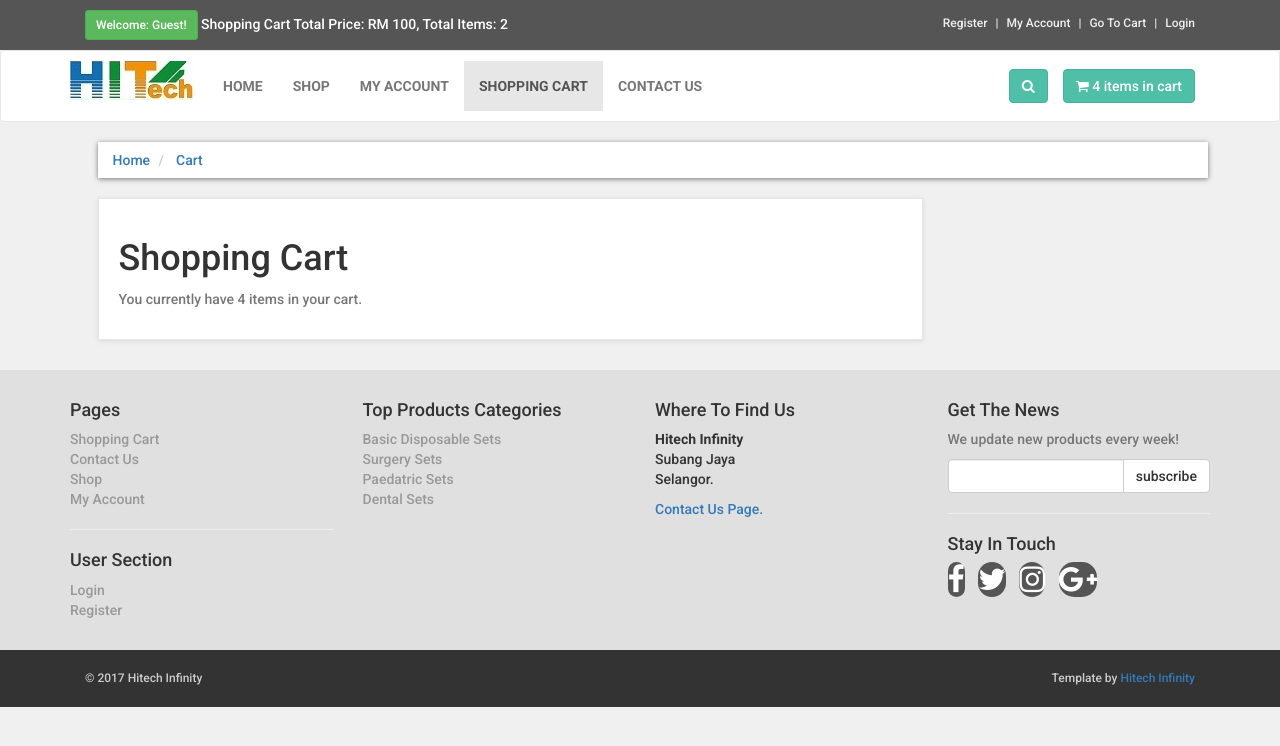
After one commit to sharvinbala/e-commerce, a PHP site: page /cart.php in a window 1280 px wide. The commit adds this page. Shown: the top 746 px of the page. Run offline with PHP 8.4, Linux system fonts and the light colour scheme.

Commit message:
created cart.php

```diff
--- /dev/null
+++ b/cart.php
@@ -0,0 +1,181 @@
+<!DOCTYPE html>
+<html>
+<head>
+<title>Hitech Infinity</title>
+
+<link href="http://fonts.googleapis.com/css?family=Roboto:500,500,700,300,100" rel="stylesheet">
+<link href="styles/bootstrap.min.css" rel="stylesheet">
+<link href="styles/style.css" rel="stylesheet">
+<link href="font-awesome/css/font-awesome.min.css" rel="stylesheet">
+</head>
+
+<body>
+<div id="top"><!--top starts -->
+	<div class="container"> <!--Container starts -->
+		<div class ="col-md-6 offer"> <!-- col md 6 offer starts -->
+			<a href="#" class="btn btn-success btn-sm">
+			Welcome: Guest!
+			</a>
+
+			<a href="#">
+			Shopping Cart Total Price: RM 100, Total Items: 2
+			</a>
+
+				</div><!--col md 6 offer ends -->
+				<div class="col-md-6"> <!--col-md-6 starts -->
+				<ul class="menu"><!--menu starts -->
+					<li>
+						<a href="customer_register.php">
+							Register
+						</a>
+					</li>
+
+					<li>
+						<a href="checkout.php">
+							My Account
+						</a>
+					</li>
+
+					<li>
+						<a href="cart.php">
+							Go To Cart
+						</a>
+					</li>
+
+					<li>
+						<a href="checkout.php">
+							Login
+						</a>
+					</li>
+
+				</ul><!--menu ends -->
+				</div><!--col-md-6 offer ends -->
+	</div><!--Container ends -->
+</div><!--top ends -->
+
+<div class="navbar navbar-default" id="navbar"><!--Navbar default starts -->
+	<div class="container"><!--container starts -->
+		<div class="navbar-header"> <!--Navbar header starts -->
+			<a class="navbar-brand home" href="index.php"> <!--Navbar brand starts -->
+				<img src="images/logo.jpg"alt="Hitech" class="hidden-xs">
+				<img src="images/logo original-small.jpg"alt="Hitech" class="visible-xs">
+
+			</a>  <!--Navbar brand ends -->
+			<button type="button" class="navbar-toggle" data-toggle="collapse" data-target="#navigation">
+				<span class="sr-only">Toggle Navigation</span>
+				<i class="fa fa-align-justify"></i>
+			</button>
+
+			<button type="button" class="navbar-toggle" data-toggle="collapse" data-target="#search">
+				<span class="sr-only">Toggle Search</span>
+				<i class="fa fa-search	"></i>
+			</button>
+
+		</div> <!--Navbar header ends -->
+
+			<div class="navbar-collapse collapse" id="navigation"> <!--navbar collapse starts -->
+
+				<div class="padding-nav"><!--padding nav starts -->
+
+					<ul class="nav navbar-nav navbar-left"><!--nav navbar-nav navbar-left starts -->
+
+						<li>
+							<a href="index.php">Home</a>
+						</li>
+
+						<li>
+							<a href="shop.php">Shop</a>
+						</li>
+
+						<li>
+							<a href="checkout.php">My Account</a>
+						</li>
+
+						<li class="active">
+							<a href="cart.php">Shopping Cart</a>
+						</li>
+
+						<li>
+							<a href="contact.php">Contact Us</a>
+						</li>
+
+					</ul><!--nav navbar-nav navbar-left ends -->
+
+				</div><!--padding nav ends -->
+
+					<a class="btn btn-primary navbar-btn right" href="cart.php"><!--"btn btn-primary navbar-btn right  starts-->
+						<i class="fa fa-shopping-cart"></i>
+						<span>4 items in cart</span>
+					</a><!--"btn btn-primary navbar-btn right ends-->
+
+					<div class="navbar-collapse collapse right"><!-- navbar collapse right starts-->
+
+						<button class="btn navbar-btn btn-primary" type="button" data-toggle="collapse" data-target="#search">
+							<span class="sr-only">Toggle Search</span>
+							<i class="fa fa-search"></i>
+						</button>
+
+					</div><!-- navbar collapse right ends-->
+
+					<div class="collapse clearfix" id="search"><!--collapse clearfix starts -->
+						<form class="navbar-form" method="get" action="results.php">
+							<div class="input-group"> <!--input-group start -->
+								<input class="form-control" type="text" placeholder="Search" name="user_query" required></input>
+									<span class="input-group-btn"> <!--input group button starts-->
+								<button type="submit" value="Search" name="search" class="btn btn-primary">
+									<i class="fa fa-search"></i>
+								</button>
+									</span><!--input group button ends-->
+							</div><!--input group ends -->
+
+						</form>
+
+					</div><!--collapse clearfix ends -->
+
+
+			</div><!--navbar collapse ends -->
+
+	</div> <!--Navbar default ends -->
+</div><!--Navbar default ends -->
+
+<!--Content here -->
+
+<div id="content"> <!-- content starts -->
+	<div class="container"><!-- container starts -->
+		<div class="col-md-12"><!-- col md 12 starts -->
+			<ul class="breadcrumb"><!-- breadcrumb starts -->
+				<li>
+					<a href="index.php">Home</a>
+				</li>
+				<li>
+					<a href="index.php">Cart</a>
+				</li>
+			</ul><!-- breadcrumb starts -->
+		</div><!-- col md 12 ends -->
+
+
+		<div class="col-md-9" id="cart"><!-- col md 9 start -->
+			<div class="box"><!-- box start -->
+				<form action="cart.php" method="post" enctype="multipart-form-data"><!--form starts -->
+					<h1>Shopping Cart</h1>
+					<p class="text-muted">You currently have 4 items in your cart.</p>
+						<div class="table-responsive"><!--table responsive starts -->
+
+						</div><!--table responsive ends -->
+				</form><!--form ends -->
+			</div><!-- box ends -->
+		</div><!-- col-md 9 ends -->
+
+
+		<!--Footer starts officially -->
+		</div><!-- container ends -->
+	</div><!-- content ends -->
+	<!--content till here -->
+	<?php
+	include ("includes/footer.php")
+	?>
+	<script src="js/jquery.min.js"></script>
+	<script src="js/bootstrap.min.js"></script>
+
+	</body>
+	</html>
--- a/shop.php
+++ b/shop.php
@@ -295,12 +295,10 @@
 					</center><!--center ends -->
 
 			</div><!-- col md 9 ends -->
+
+			<!--Footer starts officially -->
 		</div><!-- container ends -->
 	</div><!-- content ends -->
-
-
-
-
 	<!--content till here -->
 	<?php
 	include ("includes/footer.php")
```
Lines whose indentation alone changed are shown as unchanged.
